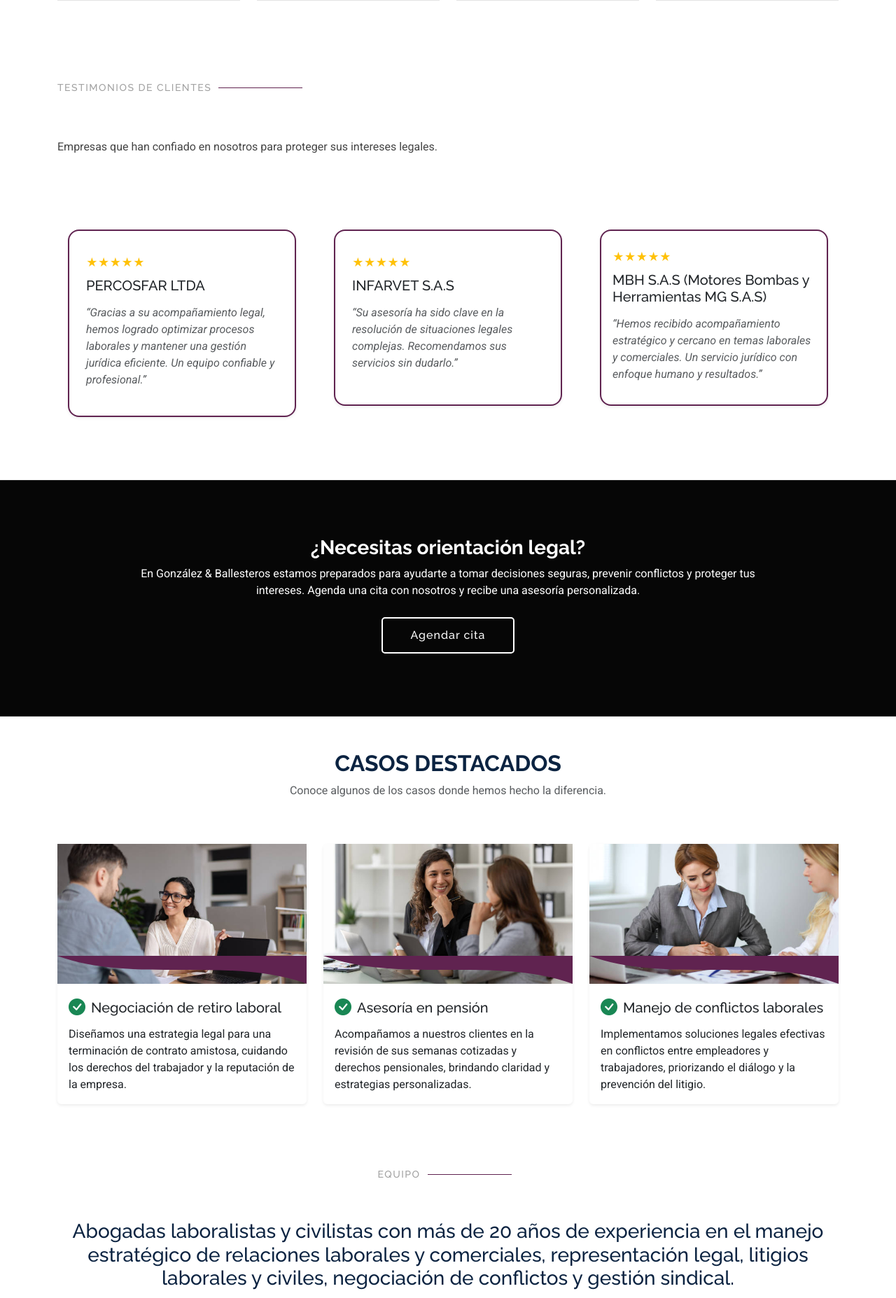
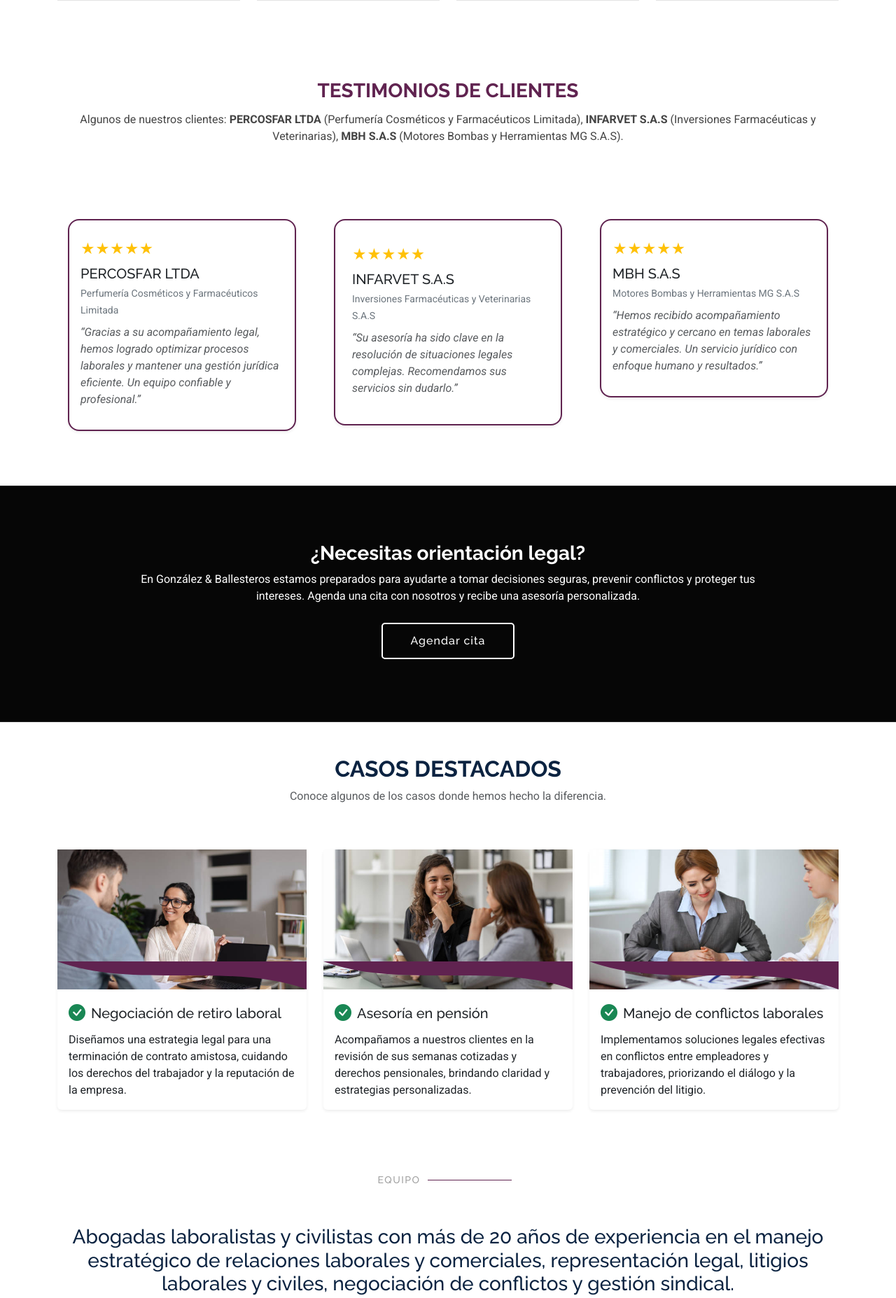
Before and after one commit to Jbonett20/paginaweb, a PHP site: page / in a window 1280 px wide. Shown: the part 2317-4172 px from the top of the page at 70% size. Run offline with PHP 8.4, Linux system fonts and the light colour scheme; some libraries are stand-ins or nearby versions.

Commit message:
cambios version 2

```diff
--- a/forms/newsletter.php
+++ b/forms/newsletter.php
@@ -1,8 +1,8 @@
 <?php
 // Configuración de la base de datos
 $servername = "localhost";
-$username = "root";
-$password = "";
+$username = "u436126506_gb_consultores";
+$password = "gb*2025#&Consultores";
 $dbname = "u436126506_gb_database";
 
 // Establecer cabeceras para respuesta JSON
--- a/modulos/testimonials.php
+++ b/modulos/testimonials.php
@@ -1,45 +1,42 @@
-<section class="testimonials section bg-white" id="testimonials">
-  <div class="container section-title text-aligh" data-aos="fade-up">
- <h2>Testimonios de Clientes</h2>
+<section class="testimonials section bg-white py-5">
+  <div class="container section-title text-center" data-aos="fade-up">
+    <div><span style="color: #602350;">Testimonios de Clientes</span></div>
+    <p class="mt-2">Algunos de nuestros clientes: <strong>PERCOSFAR LTDA</strong> (Perfumería Cosméticos y Farmacéuticos Limitada),
+      <strong>INFARVET S.A.S</strong> (Inversiones Farmacéuticas y Veterinarias),
+      <strong>MBH S.A.S</strong> (Motores Bombas y Herramientas MG S.A.S).
+    </p>
   </div>
-<!-- Section Title -->
-<div class="container section-title" data-aos="fade-up">
 
-<p class="mt-2">Empresas que han confiado en nosotros para proteger sus intereses legales.</p>
-      </div><!-- End Section Title -->
   <div class="container">
     <div class="row gy-4 justify-content-center">
 
       <!-- Testimonio 1 -->
       <div class="col-lg-4 col-md-6" data-aos="fade-up" data-aos-delay="100">
-        <div class="testimonial-item p-4 shadow-sm rounded-4" style="border: 2px solid #602350;">
-          <div class="stars mb-2 text-warning">
-            ★★★★★
-          </div>
-          <h5 class="text-dark">PERCOSFAR LTDA</h5>
-          <p class="text-muted fst-italic">“Gracias a su acompañamiento legal, hemos logrado optimizar procesos laborales y mantener una gestión jurídica eficiente. Un equipo confiable y profesional.”</p>
+        <div class="testimonial-item p-3 shadow-sm rounded-4" style="border: 2px solid #602350;">
+          <div class="stars mb-2 text-warning fs-5">★★★★★</div>
+          <h5 class="text-dark mb-1">PERCOSFAR LTDA</h5>
+          <small class="text-secondary">Perfumería Cosméticos y Farmacéuticos Limitada</small>
+          <p class="text-muted fst-italic mt-2">“Gracias a su acompañamiento legal, hemos logrado optimizar procesos laborales y mantener una gestión jurídica eficiente. Un equipo confiable y profesional.”</p>
         </div>
       </div>
 
       <!-- Testimonio 2 -->
       <div class="col-lg-4 col-md-6" data-aos="fade-up" data-aos-delay="200">
         <div class="testimonial-item p-4 shadow-sm rounded-4" style="border: 2px solid #602350;">
-          <div class="stars mb-2 text-warning">
-            ★★★★★
-          </div>
-          <h5 class="text-dark">INFARVET S.A.S</h5>
-          <p class="text-muted fst-italic">“Su asesoría ha sido clave en la resolución de situaciones legales complejas. Recomendamos sus servicios sin dudarlo.”</p>
+          <div class="stars mb-2 text-warning fs-5">★★★★★</div>
+          <h5 class="text-dark mb-1">INFARVET S.A.S</h5>
+          <small class="text-secondary">Inversiones Farmacéuticas y Veterinarias S.A.S</small>
+          <p class="text-muted fst-italic mt-2">“Su asesoría ha sido clave en la resolución de situaciones legales complejas. Recomendamos sus servicios sin dudarlo.”</p>
         </div>
       </div>
 
       <!-- Testimonio 3 -->
       <div class="col-lg-4 col-md-6" data-aos="fade-up" data-aos-delay="300">
         <div class="testimonial-item p-3 shadow-sm rounded-4" style="border: 2px solid #602350;">
-          <div class="stars mb-2 text-warning">
-            ★★★★★
-          </div>
-          <h5 class="text-dark">MBH S.A.S (Motores Bombas y Herramientas MG S.A.S)</h5>
-          <p class="text-muted fst-italic">“Hemos recibido acompañamiento estratégico y cercano en temas laborales y comerciales. Un servicio jurídico con enfoque humano y resultados.”</p>
+          <div class="stars mb-2 text-warning fs-5">★★★★★</div>
+          <h5 class="text-dark mb-1">MBH S.A.S</h5>
+          <small class="text-secondary">Motores Bombas y Herramientas MG S.A.S</small>
+          <p class="text-muted fst-italic mt-2">“Hemos recibido acompañamiento estratégico y cercano en temas laborales y comerciales. Un servicio jurídico con enfoque humano y resultados.”</p>
         </div>
       </div>
 
```
Also changed, not shown: modulos/models/contact.php (line endings or trailing spaces).
